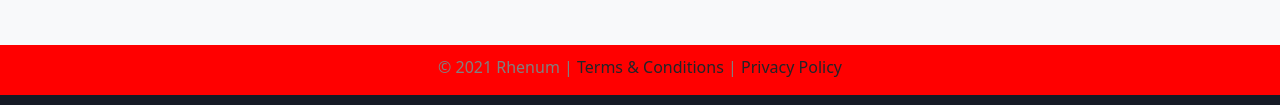
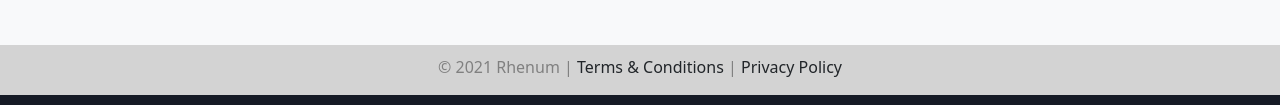
Before and after one commit to Speeex-TechLab1/urim-final-html-css-project, a plain HTML site: page index.html in a window 1280 px wide. Shown: the part 4254-4359 px from the top of the page. Drawn offline with nearby package versions, Linux system fonts and the light colour scheme; a web font is replaced by a local one.

Commit message:
fixed some bugs

```diff
--- a/index.html
+++ b/index.html
@@ -21,16 +21,13 @@
     <div id="main">
       <div id="header">
         <nav class="navbar navbar-expand-lg navbar-light px-5">
-
           <div class="container-fluid">
             <div class="row w-100 mx-auto">
-
               <div class="col-6 col-lg-2">
                 <a class="navbar-brand" href="#">
                   <img src="images/rhenumLogo.png" alt="" class="img-fluid" />
                 </a>
               </div>
-
 
               <div class="col-6 col-lg-10">
                 <button
@@ -197,7 +194,6 @@
       </div>
 
       <div id="timeline-container">
-
         <div class="title">
           <span>
             <img src="images/timelineIcon.svg" alt="" />
@@ -277,7 +273,6 @@
       <div id="upper-footer" class="container-fluid text-light py-5">
         <div class="container">
           <div class="row align-items-center">
-
             <div class="col-lg-6 d-flex gap-3">
               <div class="card project-card">
                 <img
@@ -296,7 +291,6 @@
               </div>
             </div>
 
-
             <div class="col-lg-6">
               <h2 class="section-title">
                 Check Out <br />
@@ -310,7 +304,6 @@
                 dui lacus. Aenean purus ut ac sit.
               </p>
               <button class="btn">View All Projects</button>
-
 
               <div class="d-flex justify-content-start mt-5 gap-3">
                 <div class="perv arrow">
@@ -326,11 +319,9 @@
       </div>
       <div class="footer-container">
         <div class="footer-content">
-
           <div id="footer" class="container-fluid bg-light py-5">
             <div class="container">
               <div class="row align-items-start">
-
                 <div class="col-md-3 text-center text-md-start">
                   <img
                     src="images/rhenum2.png"
@@ -338,7 +329,6 @@
                     class="footer-logo"
                   />
                 </div>
-
 
                 <div class="col-md-3">
                   <h6 class="">Sitemap</h6>
@@ -371,7 +361,6 @@
                   <p>+383 (49) 649 221</p>
                 </div>
 
-
                 <div class="col-md-3 text-center text-md-center">
                   <h6 class="">Follow us</h6>
                   <div class="social-icons">
@@ -391,14 +380,7 @@
           </div>
         </div>
 
-        <div
-          class="footer-bottom"
-          style="
-            display: flex;
-            justify-content: space-around;
-            background-color: red;
-          "
-        >
+        <div class="footer-bottom">
           <p>
             © 2021 Rhenum |
             <a href="#" class="text-decoration-none text-dark"
--- a/styles/about.css
+++ b/styles/about.css
@@ -45,7 +45,7 @@
 #values p {
   color: #ffbbe6;
 }
-/* how-we-work starts */
+
 #how-we-work {
   background-color: var(--white-color) !important;
 }
@@ -54,7 +54,6 @@
   color: #d02d90;
   font-weight: 500;
 }
-/* team section starts */
 .team-section {
   padding: 60px 0;
 }
--- a/styles/main.css
+++ b/styles/main.css
@@ -554,10 +554,6 @@ ol {
   }
 }
 /* footer starts */
-html,
-body {
-  margin: 0;
-}
 
 #footer {
   position: relative;
```
